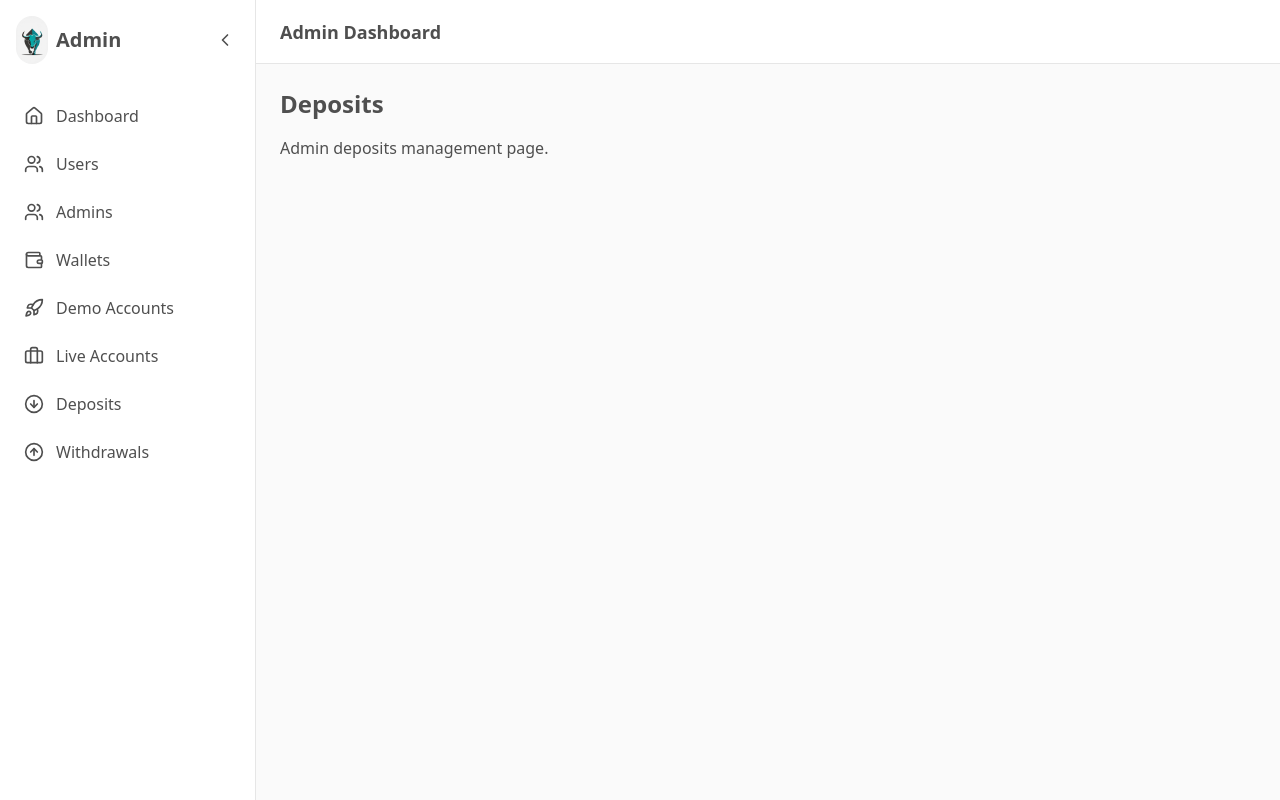
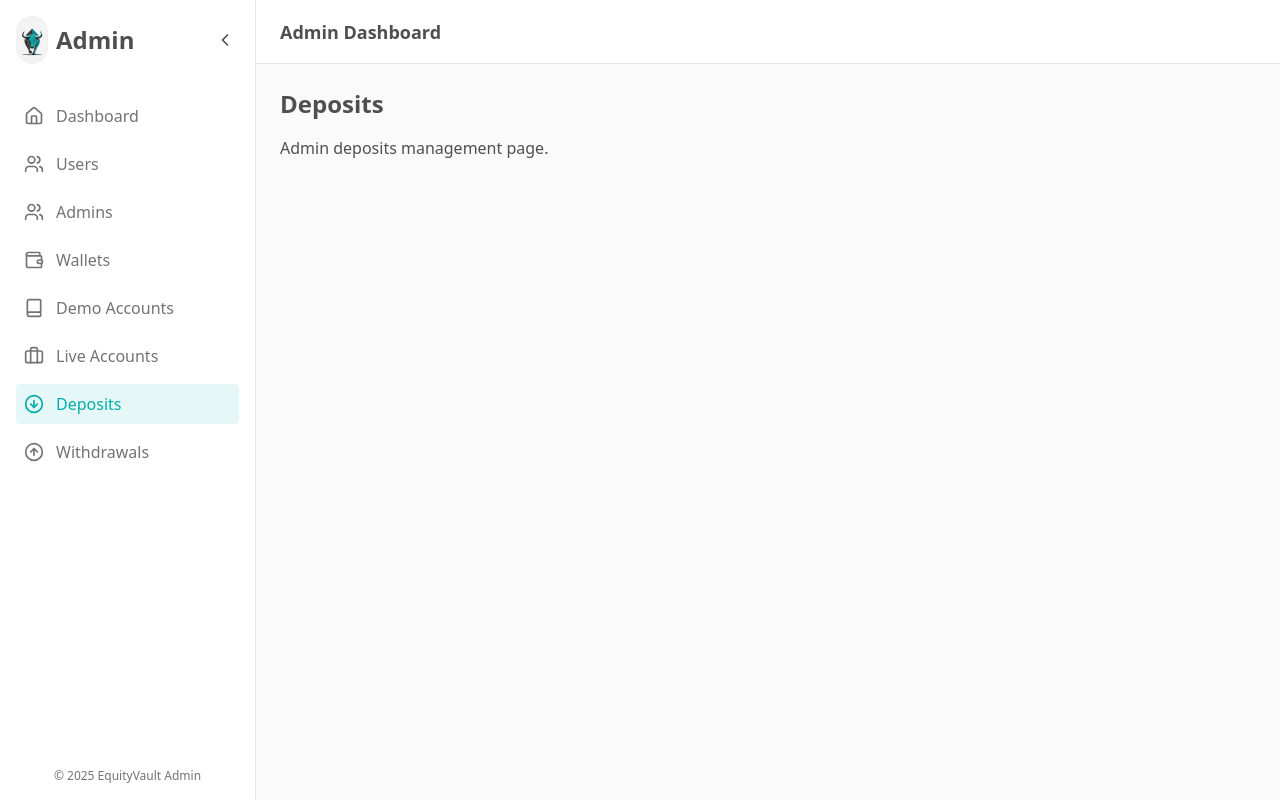
Before and after one commit to lyula/trade-lite, a React (Vite) app in the folder client/: page /admin/deposits in a window 1280 px wide. Built offline with nearby package versions, Linux system fonts and the light colour scheme; no server answers; the HTML template or start-up script is replaced by a standard one.

Commit message:
added a footer to the admin sidebar, also added the wallets card to the admin dashboard

```diff
--- a/client/src/components/admin/AdminSidebar.tsx
+++ b/client/src/components/admin/AdminSidebar.tsx
@@ -1,12 +1,12 @@
-import { Users, Home, CreditCard, List, ChevronLeft, ChevronRight, Wallet, Rocket, Briefcase, ArrowDownCircle, ArrowUpCircle } from "lucide-react";
-import { Link } from "react-router-dom";
+import { Users, Home, CreditCard, List, ChevronLeft, ChevronRight, Wallet, Book, Briefcase, ArrowDownCircle, ArrowUpCircle } from "lucide-react";
+import { NavLink } from "react-router-dom";
 
 const AdminSidebar = ({ sidebarOpen, setSidebarOpen }: { sidebarOpen: boolean; setSidebarOpen: (v: boolean) => void }) => (
   <aside className={`fixed inset-y-0 left-0 z-20 bg-card border-r p-4 transition-all duration-300 ${sidebarOpen ? 'w-64' : 'w-16'} flex flex-col ${!sidebarOpen ? 'max-md:hidden' : ''}`}>
     <div className="flex items-center justify-between mb-8">
       <div className="flex items-center gap-2">
         <img src="/lite-logo.jpg" alt="Admin Logo" width={32} height={32} className="rounded-full" />
-        {sidebarOpen && <span className="text-xl font-bold text-foreground">Admin</span>}
+        {sidebarOpen && <span className="text-2xl font-bold text-foreground font-sans">Admin</span>}
       </div>
       <button
         className="p-1 rounded hover:bg-muted"
@@ -16,40 +16,43 @@ const AdminSidebar = ({ sidebarOpen, setSidebarOpen }: { sidebarOpen: boolean; s
         {sidebarOpen ? <ChevronLeft className="h-5 w-5" /> : <ChevronRight className="h-5 w-5" />}
       </button>
     </div>
-    <nav className="flex flex-col gap-2">
-      <Link to="/admin/dashboard" className="flex items-center gap-3 px-2 py-2 rounded hover:bg-muted">
+  <nav className="flex flex-col gap-2 font-sans text-base font-medium">
+      <NavLink to="/admin/dashboard" className={({ isActive }) => `flex items-center gap-3 px-2 py-2 rounded transition-colors ${isActive ? 'bg-primary/10 text-primary' : 'hover:bg-muted text-muted-foreground'}` }>
         <Home className="h-5 w-5" />
         {sidebarOpen && <span>Dashboard</span>}
-      </Link>
-      <Link to="/admin/users" className="flex items-center gap-3 px-2 py-2 rounded hover:bg-muted">
+      </NavLink>
+      <NavLink to="/admin/users" className={({ isActive }) => `flex items-center gap-3 px-2 py-2 rounded transition-colors ${isActive ? 'bg-primary/10 text-primary' : 'hover:bg-muted text-muted-foreground'}` }>
         <Users className="h-5 w-5" />
         {sidebarOpen && <span>Users</span>}
-      </Link>
-      <Link to="/admin/admins" className="flex items-center gap-3 px-2 py-2 rounded hover:bg-muted">
+      </NavLink>
+      <NavLink to="/admin/admins" className={({ isActive }) => `flex items-center gap-3 px-2 py-2 rounded transition-colors ${isActive ? 'bg-primary/10 text-primary' : 'hover:bg-muted text-muted-foreground'}` }>
         <Users className="h-5 w-5" />
         {sidebarOpen && <span>Admins</span>}
-      </Link>
-      <Link to="/admin/wallets" className="flex items-center gap-3 px-2 py-2 rounded hover:bg-muted">
+      </NavLink>
+      <NavLink to="/admin/wallets" className={({ isActive }) => `flex items-center gap-3 px-2 py-2 rounded transition-colors ${isActive ? 'bg-primary/10 text-primary' : 'hover:bg-muted text-muted-foreground'}` }>
         <Wallet className="h-5 w-5" />
         {sidebarOpen && <span>Wallets</span>}
-      </Link>
-      <Link to="/admin/demo-accounts" className="flex items-center gap-3 px-2 py-2 rounded hover:bg-muted">
-        <Rocket className="h-5 w-5" />
+      </NavLink>
+      <NavLink to="/admin/demo-accounts" className={({ isActive }) => `flex items-center gap-3 px-2 py-2 rounded transition-colors ${isActive ? 'bg-primary/10 text-primary' : 'hover:bg-muted text-muted-foreground'}` }>
+        <Book className="h-5 w-5" />
         {sidebarOpen && <span>Demo Accounts</span>}
-      </Link>
-      <Link to="/admin/live-accounts" className="flex items-center gap-3 px-2 py-2 rounded hover:bg-muted">
+      </NavLink>
+      <NavLink to="/admin/live-accounts" className={({ isActive }) => `flex items-center gap-3 px-2 py-2 rounded transition-colors ${isActive ? 'bg-primary/10 text-primary' : 'hover:bg-muted text-muted-foreground'}` }>
         <Briefcase className="h-5 w-5" />
         {sidebarOpen && <span>Live Accounts</span>}
-      </Link>
-      <Link to="/admin/deposits" className="flex items-center gap-3 px-2 py-2 rounded hover:bg-muted">
+      </NavLink>
+      <NavLink to="/admin/deposits" className={({ isActive }) => `flex items-center gap-3 px-2 py-2 rounded transition-colors ${isActive ? 'bg-primary/10 text-primary' : 'hover:bg-muted text-muted-foreground'}` }>
         <ArrowDownCircle className="h-5 w-5" />
         {sidebarOpen && <span>Deposits</span>}
-      </Link>
-      <Link to="/admin/withdrawals" className="flex items-center gap-3 px-2 py-2 rounded hover:bg-muted">
+      </NavLink>
+      <NavLink to="/admin/withdrawals" className={({ isActive }) => `flex items-center gap-3 px-2 py-2 rounded transition-colors ${isActive ? 'bg-primary/10 text-primary' : 'hover:bg-muted text-muted-foreground'}` }>
         <ArrowUpCircle className="h-5 w-5" />
         {sidebarOpen && <span>Withdrawals</span>}
-      </Link>
+      </NavLink>
     </nav>
+      <footer className="mt-auto pt-4 text-center text-xs text-muted-foreground">
+        &copy; {new Date().getFullYear()} EquityVault Admin
+      </footer>
   </aside>
 );
 
--- a/client/src/pages/admin/Dashboard.tsx
+++ b/client/src/pages/admin/Dashboard.tsx
@@ -23,7 +23,7 @@ const AdminDashboard = () => {
 
   return (
     <AdminDashboardLayout>
-      <div className="grid grid-cols-1 lg:grid-cols-3 gap-6">
+  <div className="grid grid-cols-1 lg:grid-cols-3 gap-6">
         <div
           className="bg-card rounded-lg p-6 shadow cursor-pointer hover:bg-muted/50 transition"
           onClick={() => navigate("/admin/users")}
@@ -66,6 +66,13 @@ const AdminDashboard = () => {
           <h2 className="text-lg font-bold mb-2">Demo Accounts</h2>
           <p className="text-3xl font-bold">--</p>
         </div>
+        <div
+          className="bg-card rounded-lg p-6 shadow cursor-pointer hover:bg-muted/50 transition"
+          onClick={() => navigate("/admin/wallets")}
+        >
+          <h2 className="text-lg font-bold mb-2">Wallets</h2>
+          <p className="text-3xl font-bold">--</p>
+        </div>
       </div>
       <div className="mt-8">
         <h2 className="text-xl font-bold mb-4">Recent Activity</h2>
```
